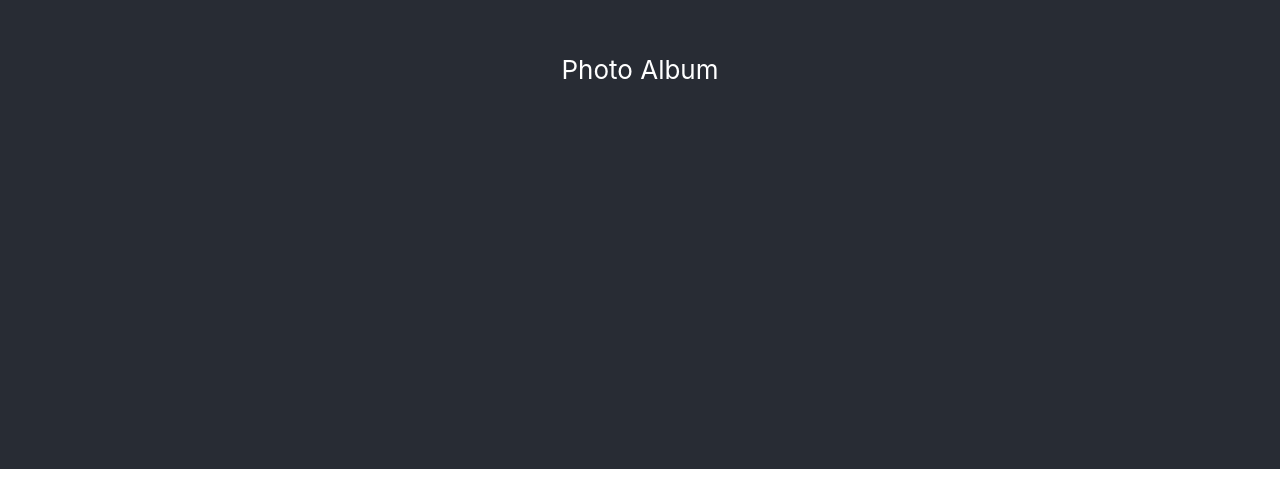
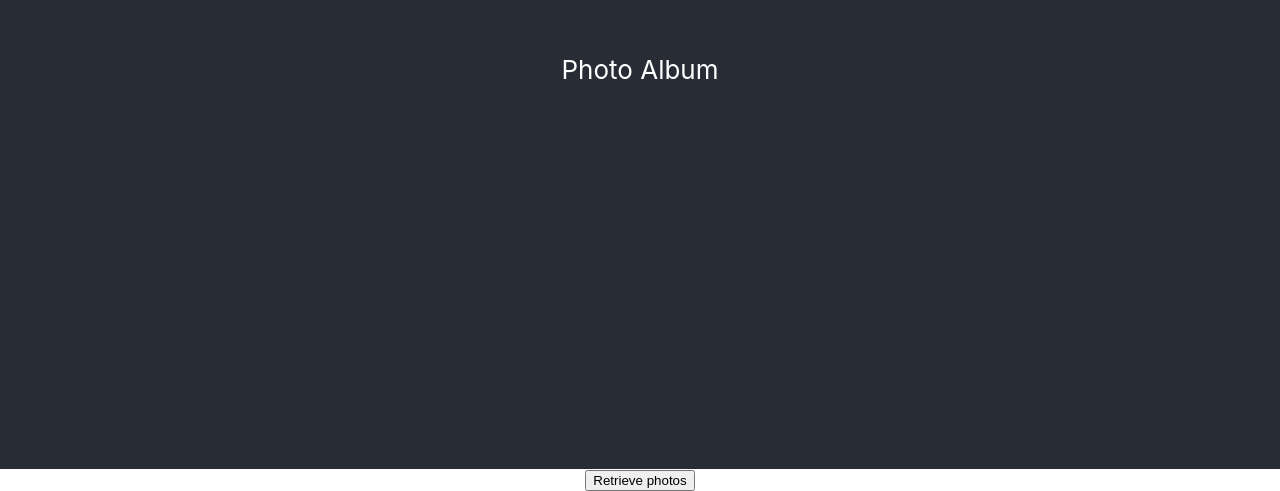
Before and after one commit to jlangr/photoalbum, a React (Create React App) app: page / in a window 1280 px wide. Shown: the part 331-822 px from the top of the page. Before the commit the page ends 800 px from the top, so only its background shows below. Built offline with nearby package versions, Linux system fonts and the light colour scheme.

Commit message:
extract PhotoAlbum component, add simple test to drive button

```diff
--- a/src/App.js
+++ b/src/App.js
@@ -1,5 +1,5 @@
 import './App.css';
-import {PhotoAlbum} from "./PhotoAlbum";
+import {PhotoAlbum} from "./components/PhotoAlbum";
 
 const App = () => (
   <div className="App">
--- a/src/PhotoAlbum.js
+++ /dev/null
@@ -1,4 +0,0 @@
-export const PhotoAlbum = () => {
-  return (
-    <header className="App-header">Photo Album</header>)
-};
--- /dev/null
+++ b/src/components/PhotoAlbum.js
@@ -0,0 +1,9 @@
+export const PhotoAlbum = () => {
+  return (
+    <>
+      <header className='App-header'>Photo Album</header>
+      <button>
+        Retrieve photos
+      </button>
+    </>)
+}
```
Also changed, not shown: 2 other files (tests, documents, lock files or other folders).
